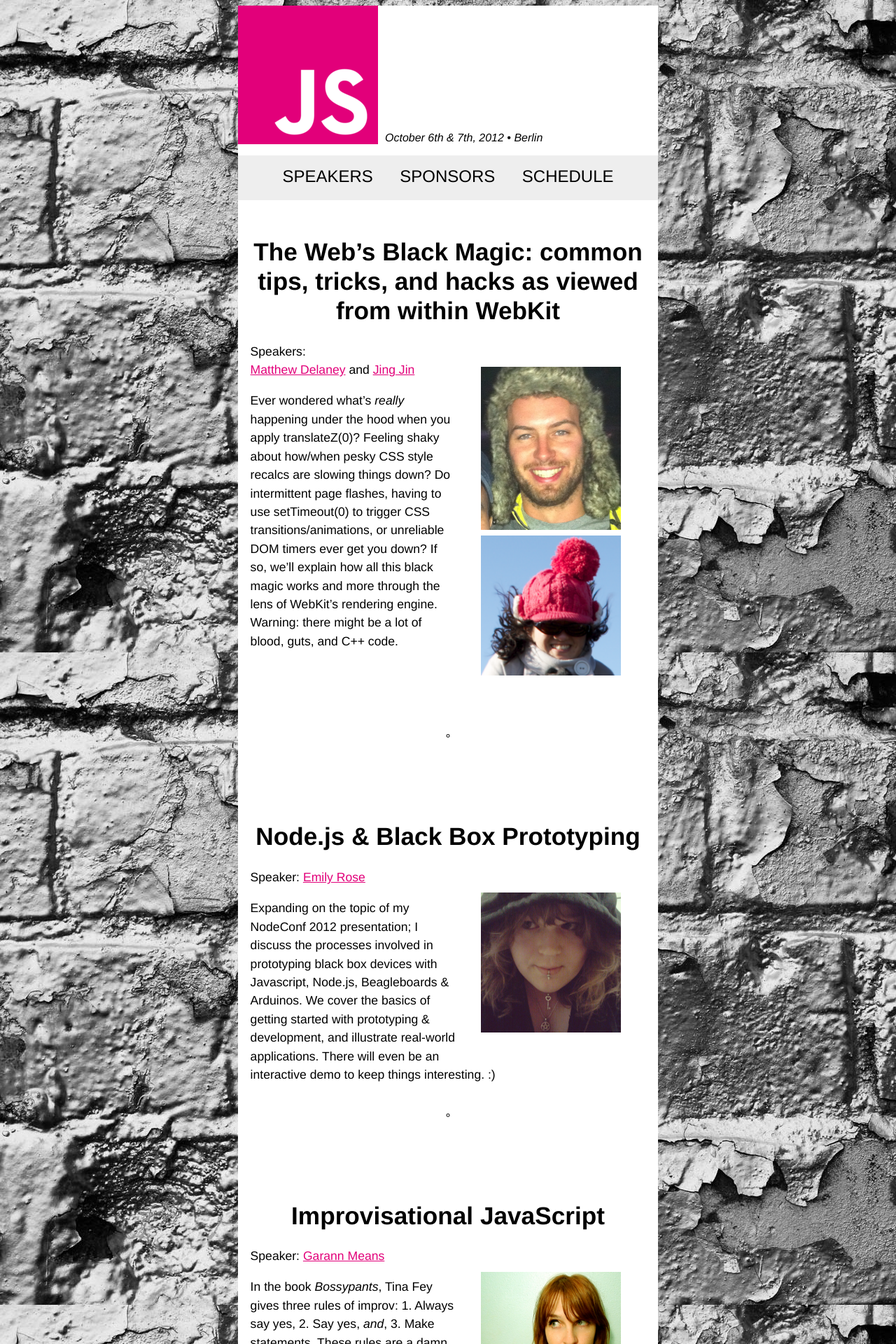
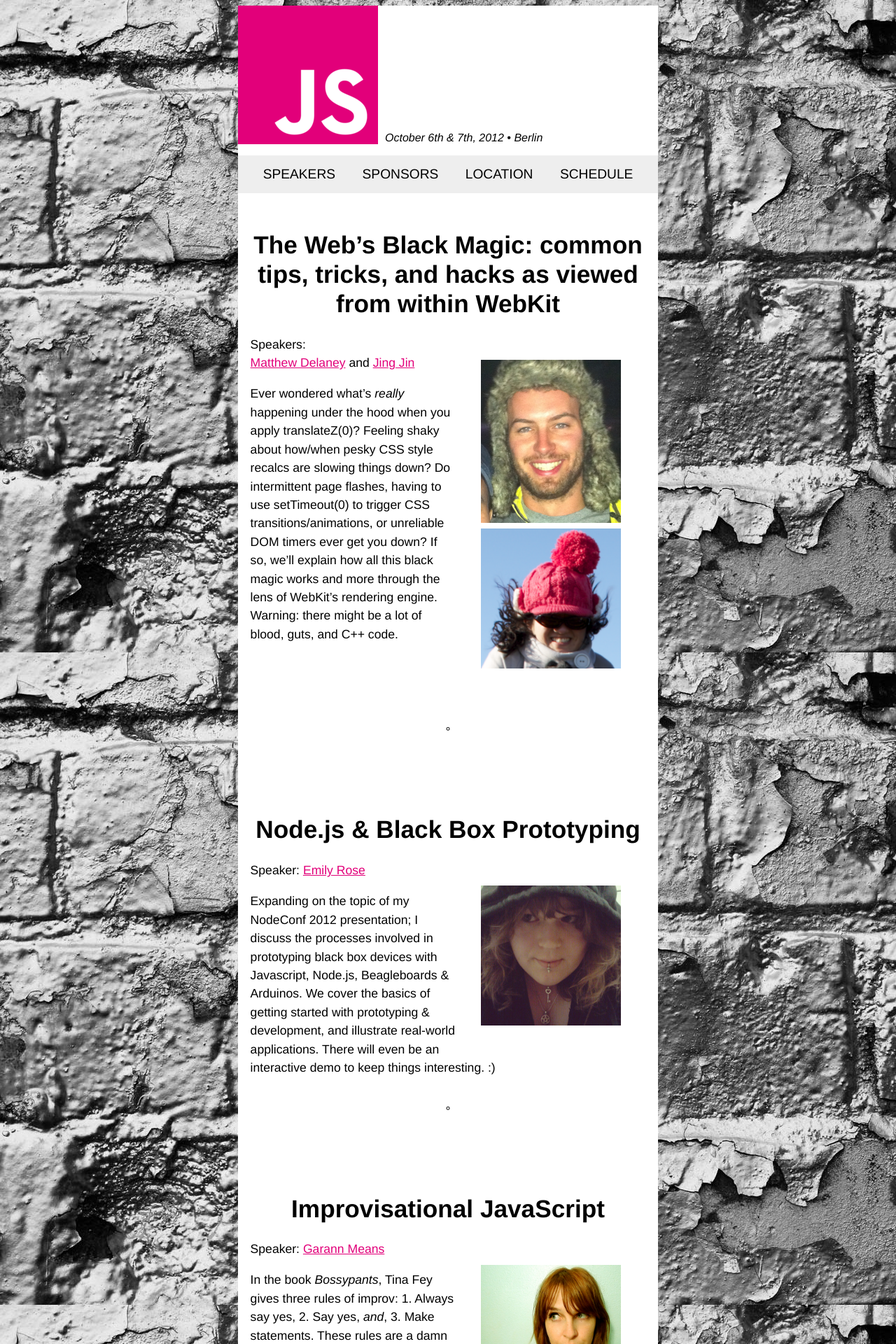
Before and after one commit to jsconf/2012.jsconf.eu, a Jekyll site: the page built from index.html, in a window 1280 px wide. Shown: the top 1920 px of the page at 70% size. Built offline with Jekyll 4.4.1, drawn with Linux system fonts in a browser that asks for light colours.

Commit message:
rough schedule and location now headings

```diff
--- a/_includes/navigation.html
+++ b/_includes/navigation.html
@@ -1,5 +1,6 @@
 <ul class="navigation">
     <li><a href="/speakers.html">SPEAKERS</a></li>
     <li><a href="/sponsors.html">SPONSORS</a></li>
-    <li><a href="#soon">SCHEDULE</a></li>
+    <li><a href="/2012/07/01/the-location.html">LOCATION</a></li>
+    <li><a href="/2012/07/11/very-rough-schedule.html">SCHEDULE</a></li>
 </ul>
--- a/_layouts/main.html
+++ b/_layouts/main.html
@@ -29,7 +29,7 @@
   .navigation li a {
     color: #000000;
     text-decoration: none;
-    font-size: 1.5em;
+    font-size: 1.2em;
   }
   .navigation li a:hover {
     color: #E2007A;
@@ -39,7 +39,6 @@
     background: #EEEEEE;
     padding-left:7px;
     text-align:center;
-    height: 2em;
     padding: 1em;
   }
   #logo {
```
